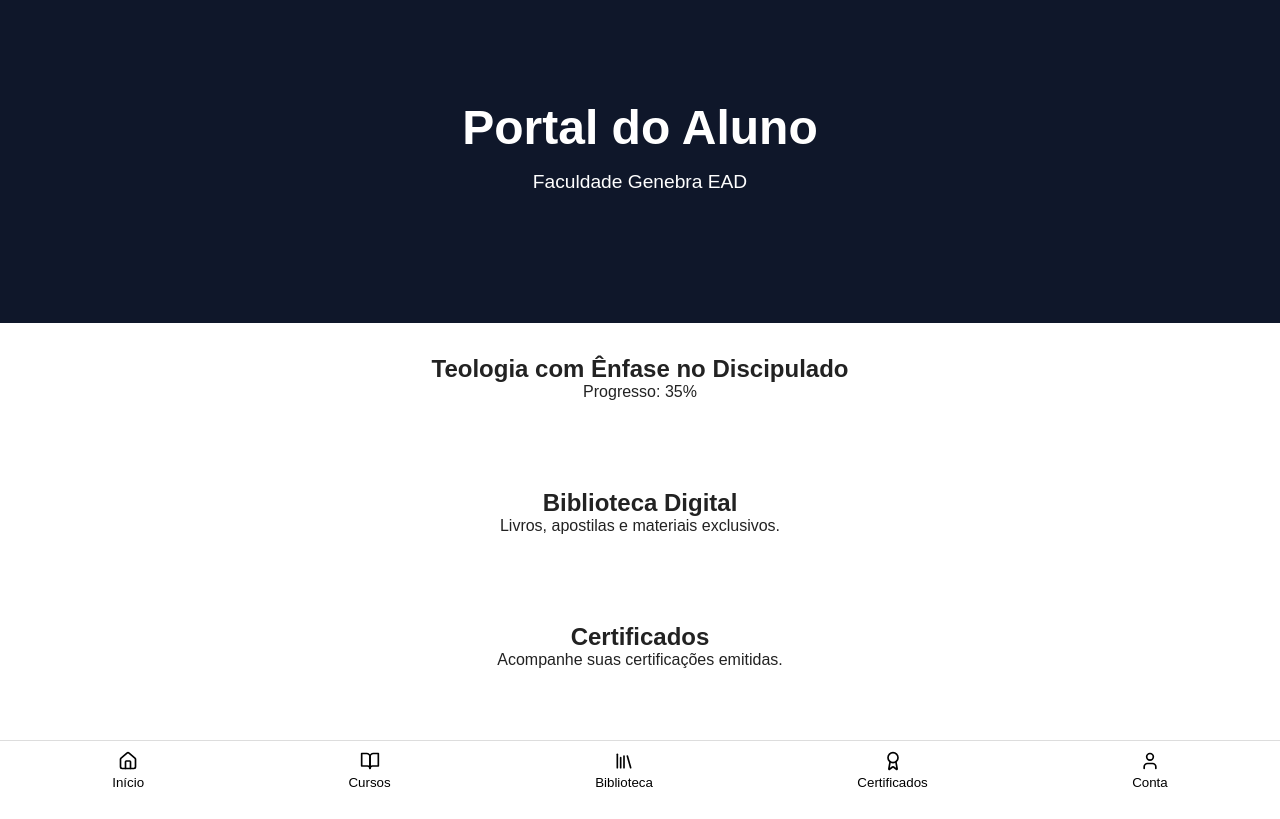
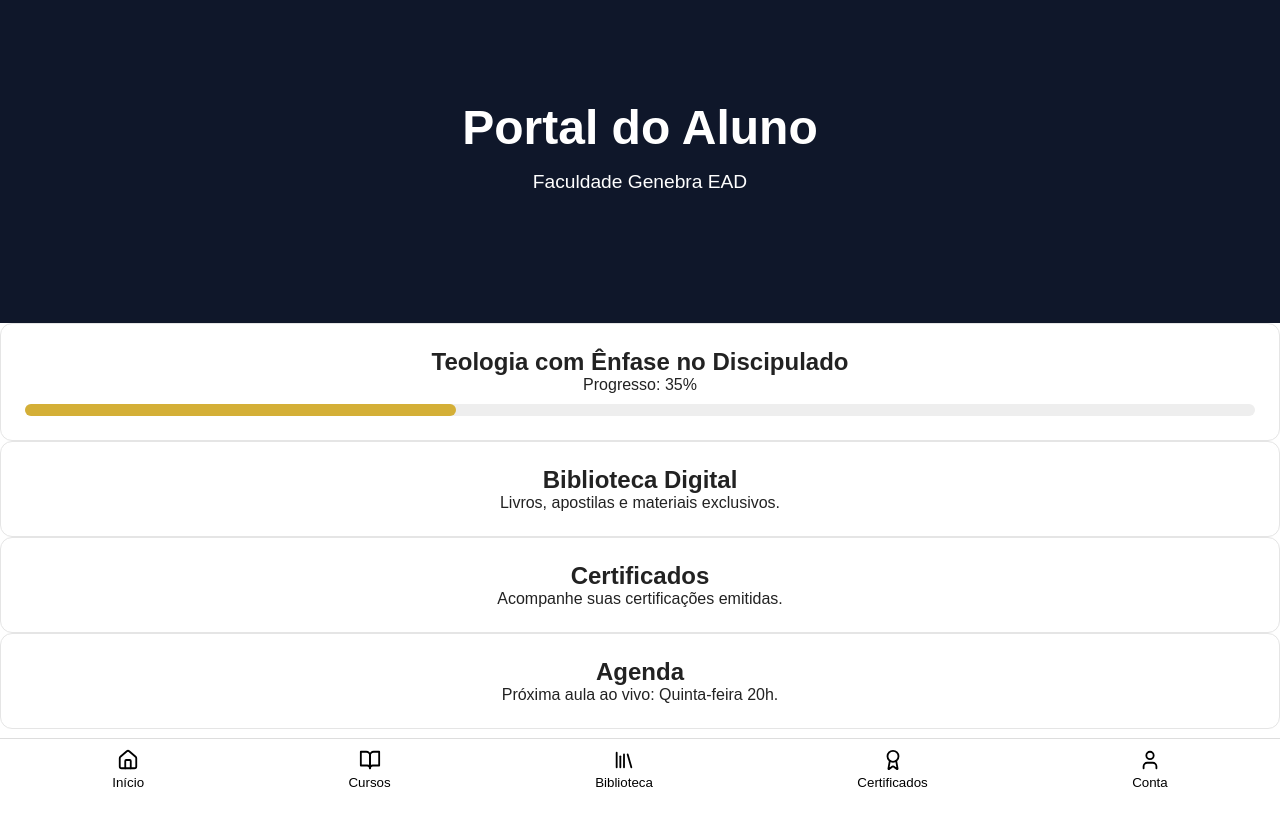
Before and after one commit to fabianogomes2006-ui/genebraead, a React (Vite) app: page / in a window 1280 px wide. Built offline with nearby package versions, Linux system fonts and the light colour scheme.

Commit message:
Update App.jsx

```diff
--- a/App.jsx
+++ b/App.jsx
@@ -1,70 +1,87 @@
 import {
   Home,
   BookOpen,
-  Library,
   Award,
   User,
+  Library,
 } from "lucide-react";
 
 export default function App() {
   return (
     <div className="app">
-
-      <header className="hero">
+      <section className="hero">
         <div className="container">
           <h1>Portal do Aluno</h1>
           <p>Faculdade Genebra EAD</p>
         </div>
-      </header>
+      </section>
 
-      <main className="container">
-
-        <section className="course-card">
+      <main>
+        <section className="card">
           <h2>Teologia com Ênfase no Discipulado</h2>
           <p>Progresso: 35%</p>
+
+          <div
+            style={{
+              background: "#eee",
+              height: "12px",
+              borderRadius: "10px",
+              marginTop: "10px",
+            }}
+          >
+            <div
+              style={{
+                background: "#d4af37",
+                width: "35%",
+                height: "12px",
+                borderRadius: "10px",
+              }}
+            />
+          </div>
         </section>
 
-        <section className="course-card">
+        <section className="card">
           <h2>Biblioteca Digital</h2>
           <p>Livros, apostilas e materiais exclusivos.</p>
         </section>
 
-        <section className="course-card">
+        <section className="card">
           <h2>Certificados</h2>
           <p>Acompanhe suas certificações emitidas.</p>
         </section>
 
+        <section className="card">
+          <h2>Agenda</h2>
+          <p>Próxima aula ao vivo: Quinta-feira 20h.</p>
+        </section>
       </main>
 
       <nav className="bottom-nav">
-
         <button>
-          <Home size={20} />
+          <Home size={22} />
           <span>Início</span>
         </button>
 
         <button>
-          <BookOpen size={20} />
+          <BookOpen size={22} />
           <span>Cursos</span>
         </button>
 
         <button>
-          <Library size={20} />
+          <Library size={22} />
           <span>Biblioteca</span>
         </button>
 
         <button>
-          <Award size={20} />
+          <Award size={22} />
           <span>Certificados</span>
         </button>
 
         <button>
-          <User size={20} />
+          <User size={22} />
           <span>Conta</span>
         </button>
-
       </nav>
-
     </div>
   );
 }
```
